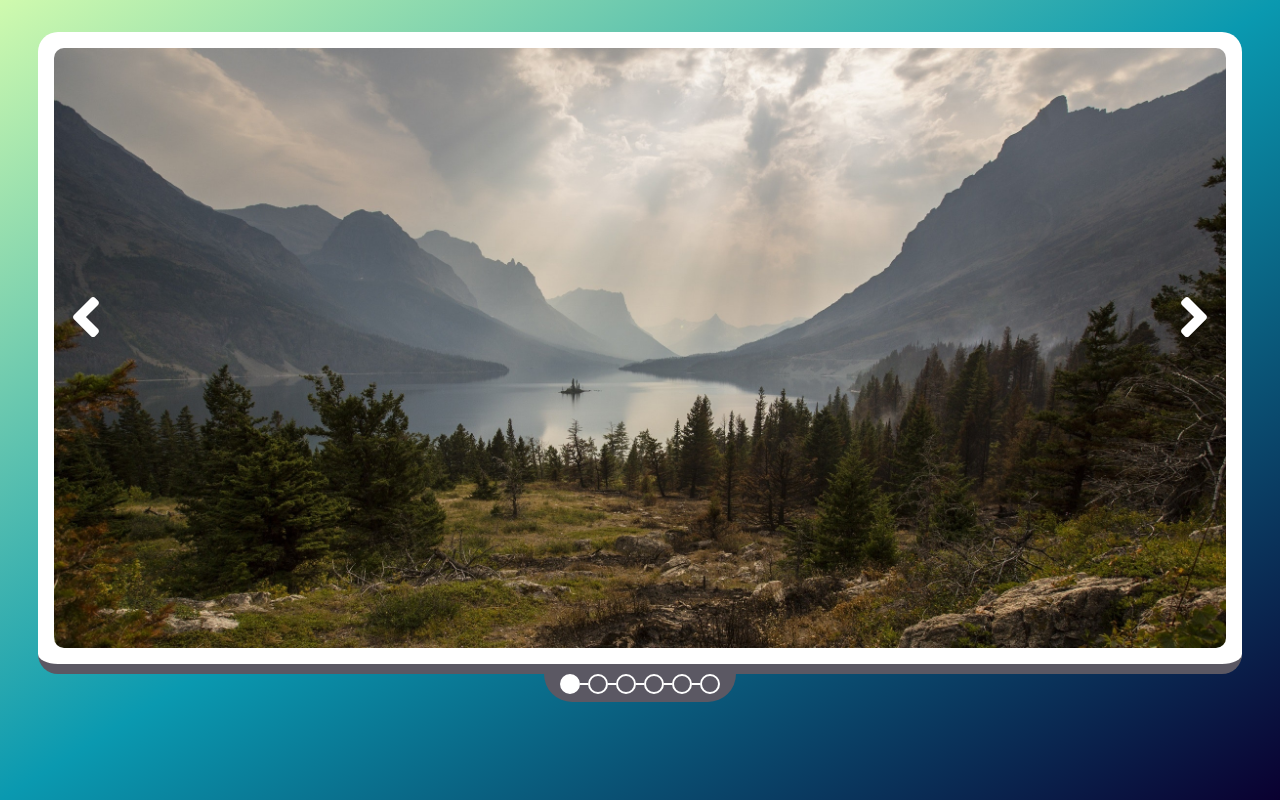
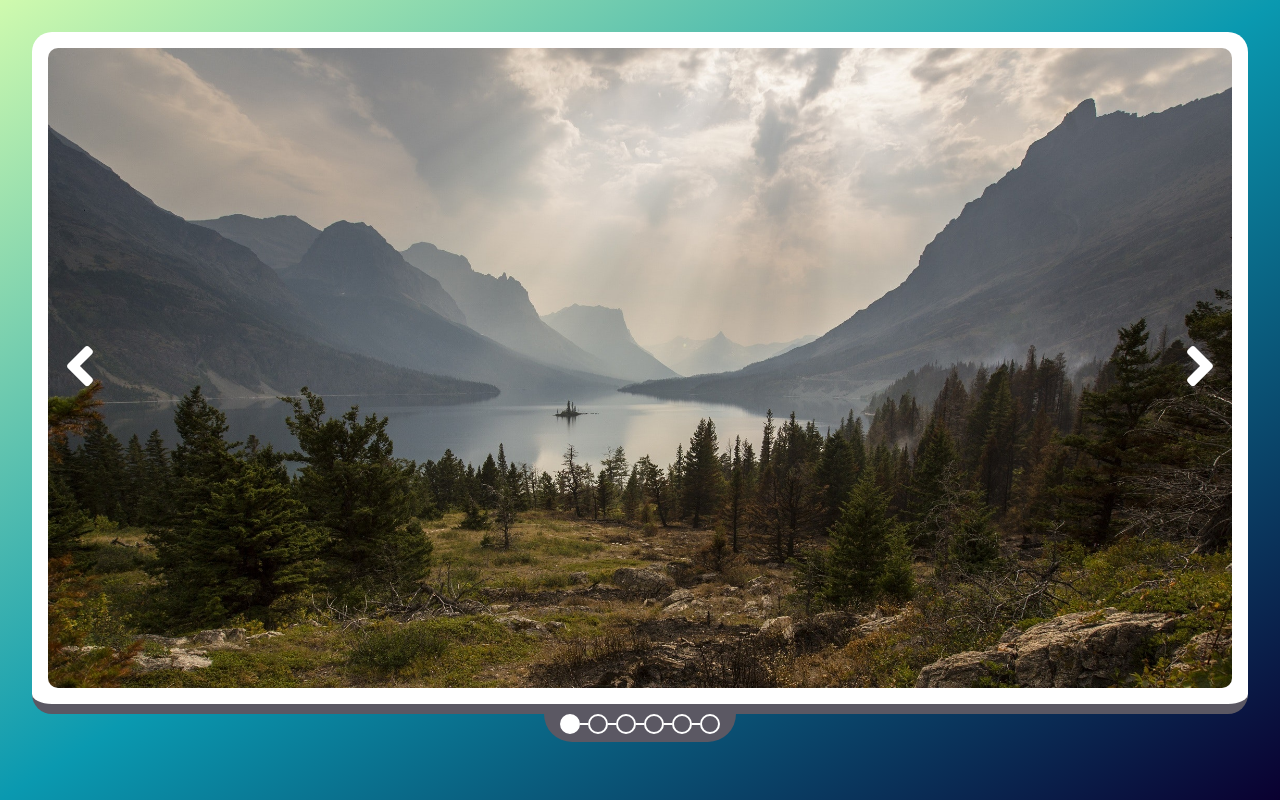
Before and after one commit to totocorvidoni/jsGallery, a website built with webpack: page dist/index.html in a window 1280 px wide. Built offline with nearby package versions, Linux system fonts and the light colour scheme.

Commit message:
Finish styling.

```diff
--- a/src/styles.scss
+++ b/src/styles.scss
@@ -1,18 +1,22 @@
+// Variables
 $panel-grey: #5b5863;
 $scale: scale(1.5);
 $transition: all 200ms ease-out;
 
+// Global
 * {
   margin: 0;
   padding: 0;
   box-sizing: border-box;
 }
 
+// Layout
 body {
   background: linear-gradient(to bottom right, #cffaae, #0a99b0, #0a0030) fixed;
   display: grid;
   place-content: center;
   place-items: center;
+  max-height: 100vh;
 }
 
 #frame {
@@ -23,22 +27,21 @@ body {
   border-radius: 20px;
   padding: 1em;
   margin: 2em 2em 0 2em;
-  min-width: 600px;
   position: relative;
 }
 
 #picture {
   border-radius: 10px;
-  max-height: 600px;
   width: 100%;
+  height: 80vh;
   object-fit: cover;
 }
 
 .arrow {
   position: absolute;
   width: 32px;
-  top: 40%;
   transition: $transition;
+  top: 45%;
   cursor: pointer;
   &:hover {
     transform: $scale;
```
Also changed, not shown: dist/styles.css, 1 other file.
